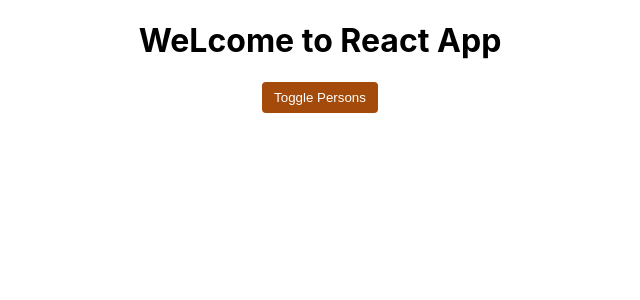
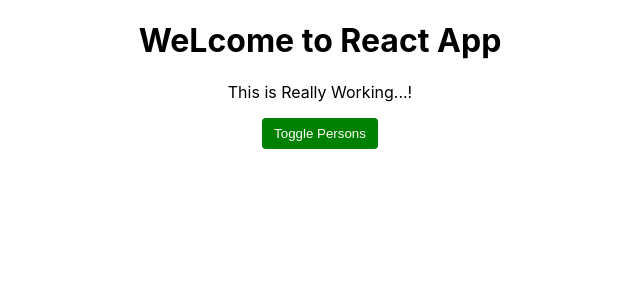
Before and after one commit to CleverCracker/ReactCompleteGuide, a React (Create React App) app: page / in a window 1280 px wide. Shown: the top 300 px of the page, without its empty margins (320-960 px from the left). Built offline with nearby package versions, Linux system fonts and the light colour scheme.

Commit message:
Style Dynamic By Classes And Inline

```diff
--- a/src/App.css
+++ b/src/App.css
@@ -1,3 +1,10 @@
 .App {
   text-align: center;
 }
+
+.text-red {
+  color: red;
+}
+.text-weight-bold {
+  font-weight: bold;
+}
--- a/src/App.js
+++ b/src/App.js
@@ -38,7 +38,7 @@
       padding: '.5rem .75rem',
       border: 'none',
       outline: 'none',
-      background: '#A44A0A',
+      backgroundColor: 'green',
       color: 'white',
       cursor: 'pointer',
       borderRadius: '.25rem',
@@ -61,11 +61,19 @@
           })}
         </div>
       );
+      btnStyle.backgroundColor = 'red';
     }
-
+    let classes = [];
+    if (this.state.persons.length <= 2) {
+      classes.push('text-red');
+    }
+    if (this.state.persons.length <= 1) {
+      classes.push('text-weight-bold');
+    }
     return (
       <div className='App'>
         <h1>WeLcome to React App</h1>
+        <p className={classes.join(' ')}>This is Really Working...!</p>
         <button
           onClick={this.togglePersonHandler}
           type='button'
```
